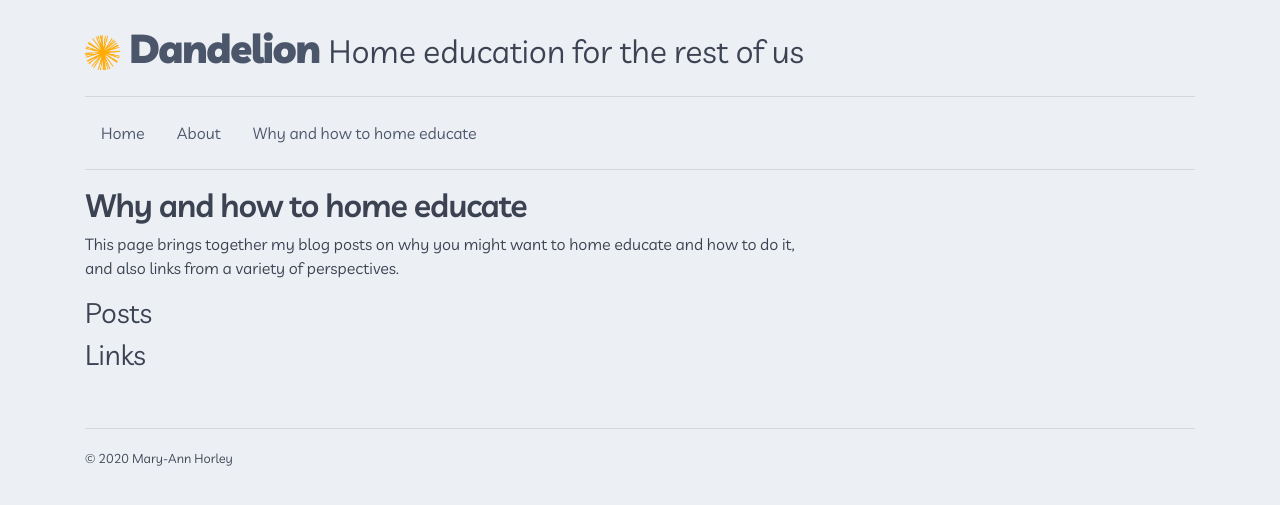
After one commit to maryannh/dandelion2, a Flask app: template templates/why.html in a window 1280 px wide. The commit adds this page. Shown: the top 505 px of the page. Run offline with Flask 2, Linux system fonts and the light colour scheme; the template is opened without the code that fills it, so the values that code supplies are empty; some libraries are stand-ins or nearby versions.

Commit message:
updated db schema and added page

```diff
--- a/app.py
+++ b/app.py
@@ -8,6 +8,7 @@ import datetime
 import os
 from functions import add_to_db
 
+
 app = Flask(__name__)
 
 app.config.from_pyfile('config.py', silent=True)
@@ -16,7 +17,6 @@ markdown = mistune.Markdown()
 
 @app.route("/")
 def index():
-    print(os.environ)
     db = MongoClient("mongodb+srv://admin:" + config.MONGODB_PASS + "@cluster0.mfakh.mongodb.net/blog?retryWrites=true&w=majority", connect=False).blog
     post_loop = list(db.content.find({
         "type": "post"
@@ -42,6 +42,19 @@ def cron():
     add_to_db("page")
     return render_template("cron.html")
 
+@app.route("/why_and_how")
+def why():
+    db = MongoClient("mongodb+srv://admin:" + config.MONGODB_PASS + "@cluster0.mfakh.mongodb.net/blog?retryWrites=true&w=majority", connect=False).blog
+    posts = list(db.content.find({
+        "type": "post",
+        "tags": {"$in": ["why_and_how"] }
+    }).sort("date", -1))
+    links = list(db.content.find({
+        "type": "link",
+        "tags": {"$in": ["why_and_how"] }
+    }).sort("date", -1))
+    return render_template("why.html", links=links, posts=posts)
+
 @app.route("/post/<post_id>")
 def post(post_id):
     db = MongoClient("mongodb+srv://admin:" + config.MONGODB_PASS + "@cluster0.mfakh.mongodb.net/blog?retryWrites=true&w=majority", connect=False).blog
@@ -63,5 +76,5 @@ def download(page_id):
     text = markdown(info["text"])
     return render_template("page.html", info=info, text=text)
 
-# if __name__ == '__main__':
-    # app.run(debug=True, host='0.0.0.0')
+if __name__ == '__main__':
+    app.run(debug=True, host='0.0.0.0')
--- a/requirements.txt
+++ b/requirements.txt
@@ -18,14 +18,17 @@ keyrings.alt==3.1.1
 MarkupSafe==1.1.1
 mistune==0.8.4
 pycrypto==2.6.1
+PyGObject==3.30.4
 pymongo==3.11.0
 pyrsistent==0.17.3
 python-dateutil==2.8.1
+python-slugify==4.0.1
 pyxdg==0.25
 requests==2.24.0
 requests-cache==0.5.2
 SecretStorage==2.3.1
 six==1.12.0
+text-unidecode==1.3
 urllib3==1.25.10
 validator-collection==1.5.0
 Werkzeug==1.0.1
--- a/templates/base.html
+++ b/templates/base.html
@@ -94,7 +94,9 @@ body.index div.sidebar div.posts {
   <li class="nav-item">
     <a class="nav-link" href="{{ config.BASE_URL }}/page/VioeaE6U">About</a>
   </li>
-
+  <li class="nav-item">
+    <a class="nav-link" href="{{ config.BASE_URL }}/why">Why and how to home educate</a>
+  </li>
 </ul>
 
 
--- a/templates/single_base.html
+++ b/templates/single_base.html
@@ -72,7 +72,7 @@ body.index div.sidebar div.posts {
     <div class="col site-header">
         <h1 class="mt-4 mb-4">
             <a href="{{ url_for('index') }}">
-                <img src="{{ url_for('static', filename='images/icon.png') }}" class="mb-2">
+                <img src="{{ url_for('static', filename='images/icon.png') }}">
                 Dandelion
             </a>
             <small>
@@ -86,6 +86,9 @@ body.index div.sidebar div.posts {
   </li>
   <li class="nav-item">
     <a class="nav-link" href="{{ config.BASE_URL }}/page/VioeaE6U">About</a>
+  </li>
+             <li class="nav-item">
+    <a class="nav-link" href="{{ config.BASE_URL }}/why">Why and how to home educate</a>
   </li>
 
 </ul>
--- /dev/null
+++ b/templates/why.html
@@ -0,0 +1,55 @@
+{% extends 'single_base.html' %}
+
+{% block main_title %}
+    Why and how to home educate -
+{% endblock %}
+
+
+{% block body_class %}
+<body class="post">
+{% endblock %}
+
+{% block header %}
+
+    <h2>
+        Why and how to home educate
+    </h2>
+
+
+{% endblock %}
+
+{% block content %}
+    <p>
+        This page brings together my blog posts on why you might want to home educate and how to do it, and also links from a variety of perspectives.
+    </p>
+
+    <h3 class="mb-2">Posts</h3>
+    {% for post in posts %}
+        <div class="row loop mb-4">
+<div class="col-3 image">
+    <a href="{{ config.BASE_URL }}/post/{{ post["item_id"] }}">
+        <img src="{{ post["image"] }}" class="img-fluid rounded border" alt="{{ post["title"] }}">
+    </a>
+</div>
+<div class="col-9 post">
+<h4 class="loop">
+    <a href="{{ config.BASE_URL }}/post/{{ post["item_id"] }}">
+        {{ post["title"] }}
+    </a>
+    <small>{{ post["date"].strftime("%-d %B %Y") }}</small>
+    </h4>
+</div>
+</div>
+
+    {% endfor %}
+
+    <h3 class="mb-2">Links</h3>
+    <ul class="list-unstyled">
+    {% for link in links %}
+     <li class="mb-2">
+         <a href="{{ link["text"] }}">{{ link["title"] }}</a>
+     </li>
+    {% endfor %}
+    </ul>
+
+{% endblock %}
```
Also changed, not shown: functions.py (+12 -5 lines).
